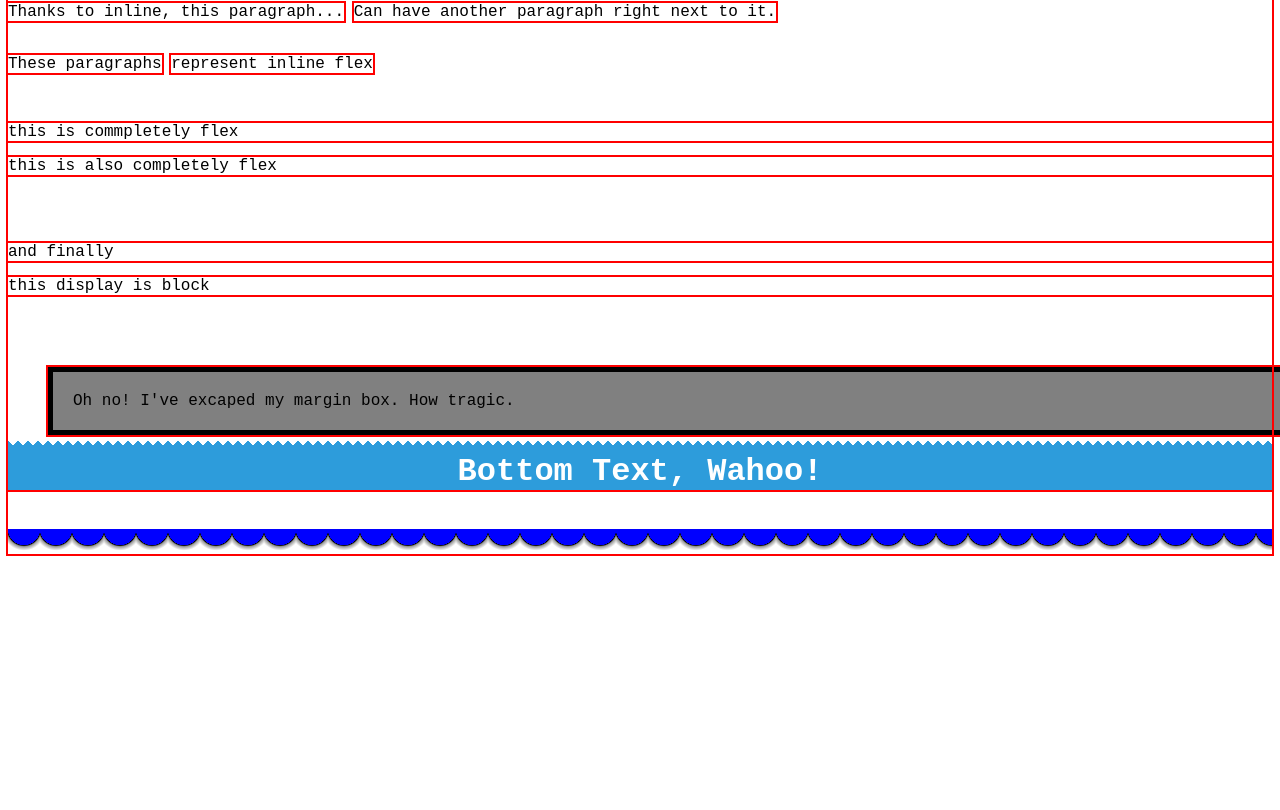
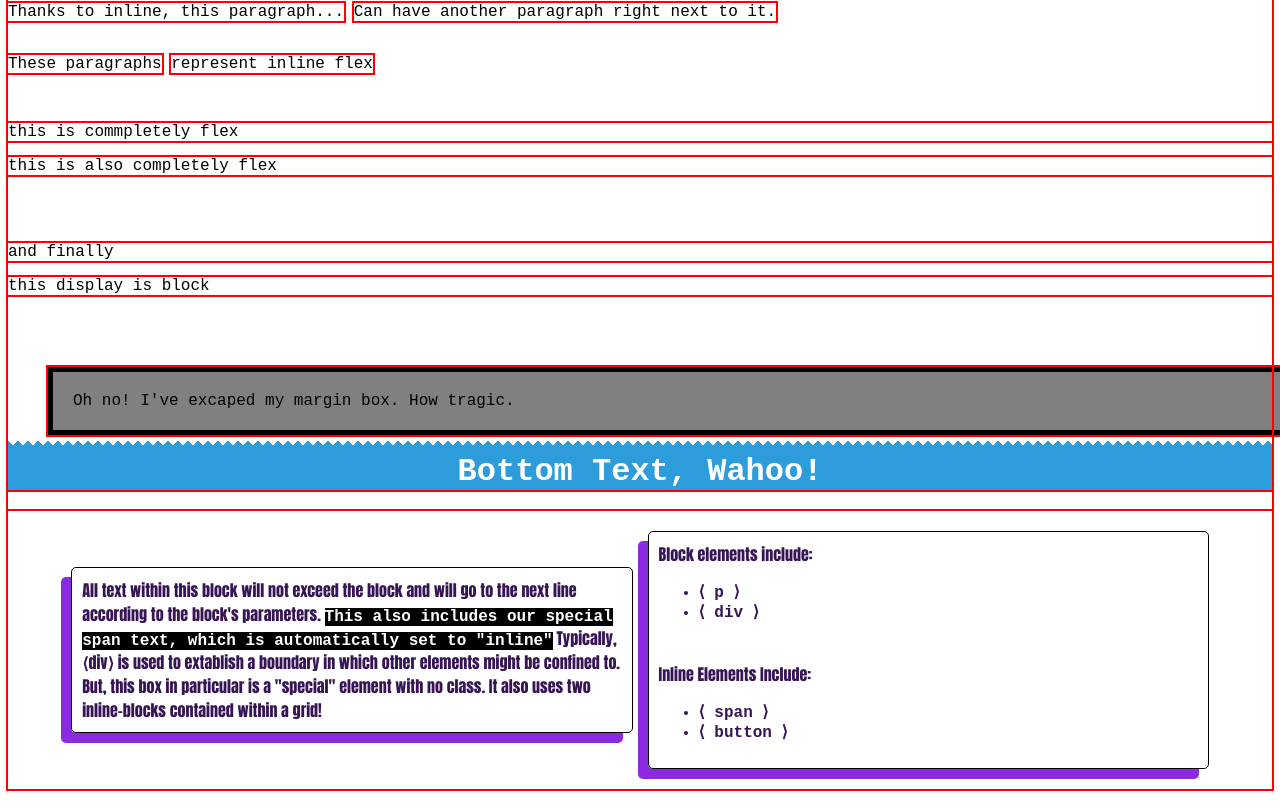
Before and after one commit to JoceFri/web_basics, a plain HTML site: page boxmodel.html in a window 1280 px wide. Shown: the part 1026-1836 px from the top of the page. Before the commit the page ends 1588 px from the top, so only its background shows below. Drawn offline with Linux system fonts and the light colour scheme.

Commit message:
performed grid work and other notes in 'boxmodel'

```diff
--- a/boxmodel.html
+++ b/boxmodel.html
@@ -79,6 +79,40 @@
             font-weight: bold;
             color:white;
             background:black;
+        }
+
+        special{
+            place-self: center stretch;
+            box-sizing:border-box;
+            display:inline-block;
+            grid-column: span 1;
+            grid-auto-flow:column;
+            /* width:40%; */
+            text-align: left;
+            font-family:Impact, Haettenschweiler, 'Arial Narrow Bold', sans-serif;
+            font-size:20;
+            color:#361555;
+            border: 1px solid black;
+            border-radius:5px;
+            box-shadow: -10px 10px blueviolet;
+            padding:10px;
+            /* margin-left:auto; */
+            /* margin-right:auto; */
+            margin-top:20px;
+            margin-bottom:20px;
+        }
+
+
+        .specialcontainer{
+            box-sizing:border-box;
+            display:grid;
+            grid-template-columns: 1fr 1fr;
+            grid-gap:15px;
+            /* grid-template-rows:1fr; */
+            width:90%;
+            margin-left:auto;
+            margin-right:auto;
+            grid-auto-flow:column;
         }
 
         .inline{
@@ -251,10 +285,28 @@
     <br>
     <br>
     <div class="zigzagbox"><h1>Bottom Text, Wahoo!</h1></div>
-    <br>
+    <h4>
+        <div class="specialcontainer">
+            <special>All text within this block will not exceed the block and will go to the next line according to the block's parameters.
+            <span>This also includes our special span text, which is automatically set to "inline"</span>
+            Typically, &LeftAngleBracket;div&RightAngleBracket; is used to extablish a boundary in which other elements might be confined to.
+            But, this box in particular is a "special" element with no class. It also uses two inline-blocks contained within a grid!
+            </special>
+            <special>
+                Block elements include:
+                <ul>
+                    <li>&LeftAngleBracket; p &RightAngleBracket;</li>
+                    <li>&LeftAngleBracket; div &RightAngleBracket;</li>
+                </ul>
+                <br>
+                Inline Elements Include:
+                <ul>
+                    <li>&LeftAngleBracket; span &RightAngleBracket;</li>
+                    <li>&LeftAngleBracket; button &RightAngleBracket;</li>
+                </ul>
+            </special>
+    </h4>
+    </div>
 
-    <div class="bumpyline">
-         &nbsp
-    </div>
 </body>
 </html>
```
